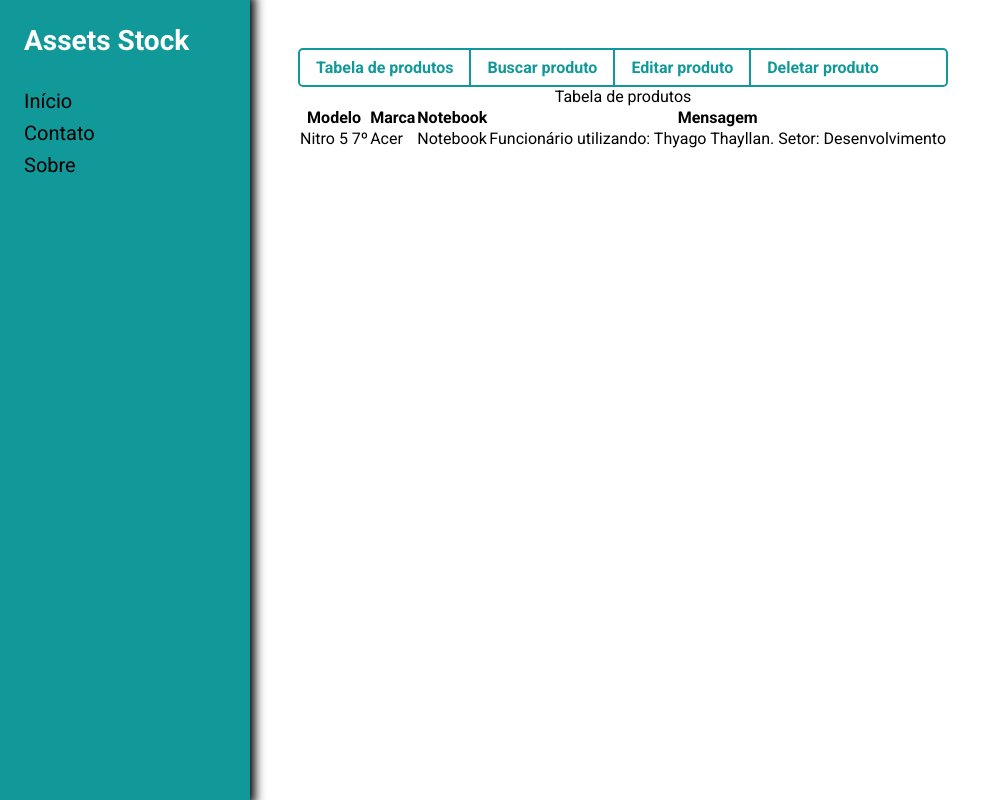
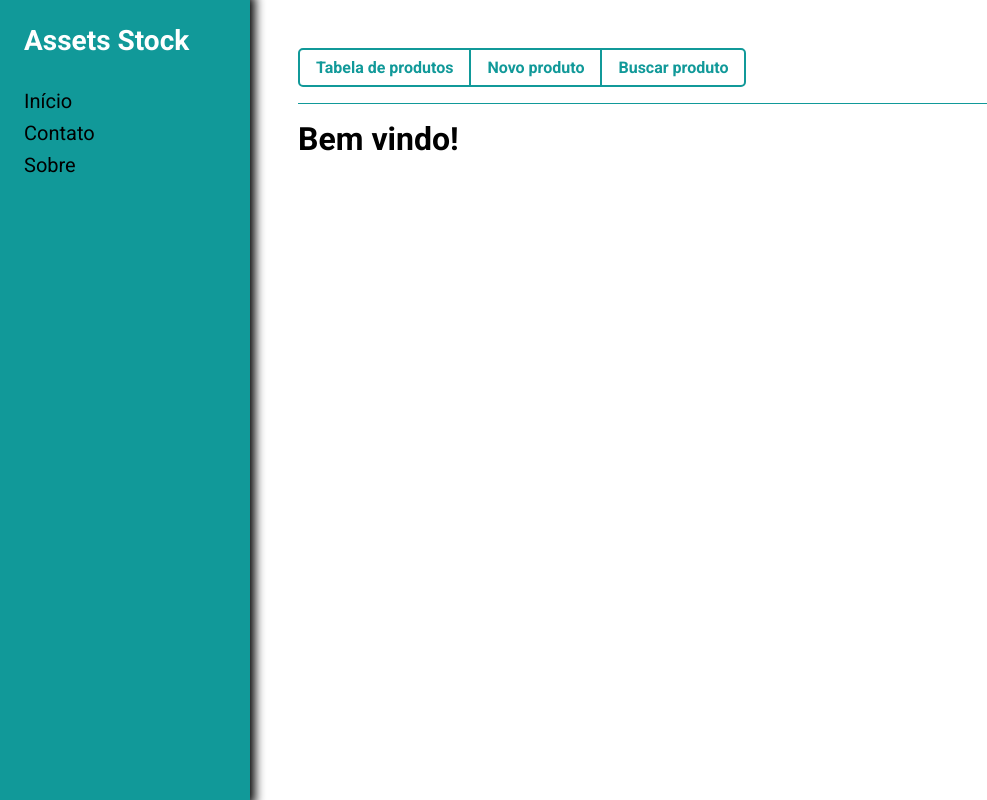
Before and after one commit to ThyagoThayllan/AssetsStock, a React (Vite) app: page / in a window 1280 px wide. Shown: the whole page, without its empty margins (0-987 px from the left). Built offline with nearby package versions, Linux system fonts and the light colour scheme.

Commit message:
Exclusão dos componentes Edit e Delete e criação do componente NewProduct

```diff
--- a/src/App.jsx
+++ b/src/App.jsx
@@ -1,40 +1,49 @@
+import { useState } from "react";
 import { Menu } from "./components/Menu";
+import { Products } from "./components/Products";
+import { NewProduct } from "./components/NewProduct";
+import { Search } from "./components/Search";
 import styles from "./styles.module.css";
 
 export const App = () => {
+  const [action, setAction] = useState("");
+
+  const changeAction = (value) => {
+    setAction(value);
+  };
+
   return (
     <div className={styles.container}>
       <Menu />
 
       <div className={styles.mainContainer}>
-        <div>
-          <div className={styles.actions}>
-            <button>Tabela de produtos</button>
-            <button>Buscar produto</button>
-            <button>Editar produto</button>
-            <button>Deletar produto</button>
-          </div>
+        <div className={styles.actions}>
+          <button
+            value={"products"}
+            onClick={(e) => changeAction(e.target.value)}
+          >
+            Tabela de produtos
+          </button>
+          <button
+            value={"register"}
+            onClick={(e) => changeAction(e.target.value)}
+          >
+            Novo produto
+          </button>
+          <button
+            value={"search"}
+            onClick={(e) => changeAction(e.target.value)}
+          >
+            Buscar produto
+          </button>
         </div>
 
-        <table>
-          <caption>Tabela de produtos</caption>
-
-          <tr>
-            <th>Modelo</th>
-            <th>Marca</th>
-            <th>Notebook</th>
-            <th>Mensagem</th>
-          </tr>
-
-          <tr>
-            <td>Nitro 5 7º</td>
-            <td>Acer</td>
-            <td>Notebook</td>
-            <td>
-              Funcionário utilizando: Thyago Thayllan. Setor: Desenvolvimento
-            </td>
-          </tr>
-        </table>
+        <div className={styles.form}>
+          {action === "" && <h1>Bem vindo!</h1>}
+          {action === "products" && <Products />}
+          {action === "register" && <NewProduct />}
+          {action === "search" && <Search />}
+        </div>
       </div>
     </div>
   );
--- /dev/null
+++ b/src/components/NewProduct/index.jsx
@@ -0,0 +1,7 @@
+export const NewProduct = () => {
+  return (
+    <div>
+      <h1>Novo Produto</h1>
+    </div>
+  );
+};
--- /dev/null
+++ b/src/components/Products/index.jsx
@@ -0,0 +1,21 @@
+export const Products = () => {
+  return (
+    <table>
+      <caption>Tabela de produtos</caption>
+
+      <tr>
+        <th>Modelo</th>
+        <th>Marca</th>
+        <th>Notebook</th>
+        <th>Mensagem</th>
+      </tr>
+
+      <tr>
+        <td>Nitro 5 7º</td>
+        <td>Acer</td>
+        <td>Notebook</td>
+        <td>Funcionário utilizando: Thyago Thayllan. Setor: Desenvolvimento</td>
+      </tr>
+    </table>
+  );
+};
--- a/src/components/Search/index.jsx
+++ b/src/components/Search/index.jsx
@@ -0,0 +1,7 @@
+export const Search = () => {
+    return (
+        <div>
+            <h1>Pesquisar produto</h1>
+        </div>
+    )
+}
--- a/src/styles.module.css
+++ b/src/styles.module.css
@@ -6,12 +6,19 @@
   display: flex;
   flex-flow: column;
   padding: 3rem;
+  flex: 1;
+}
+
+.form {
+  display: flex;
+  flex-flow: column;
 }
 
 .actions {
   display: flex;
   border: 2px solid #199;
   border-radius: 5px;
+  width: fit-content;
 }
 
 .actions button {
@@ -29,6 +36,12 @@
   color: #fff;
 }
 
-.actions :last-child {
-    border: 0;
+.actions button:last-child {
+  border-right: 0;
 }
+
+.form {
+  margin-top: 1rem;
+  padding-top: 1rem;
+  border-top: 1px solid #199;
+}
```
Also changed, not shown: src/components/Edit/styles.module.css (deleted), src/components/Products/style.module.css (added). Lines whose indentation alone changed are shown as unchanged.
